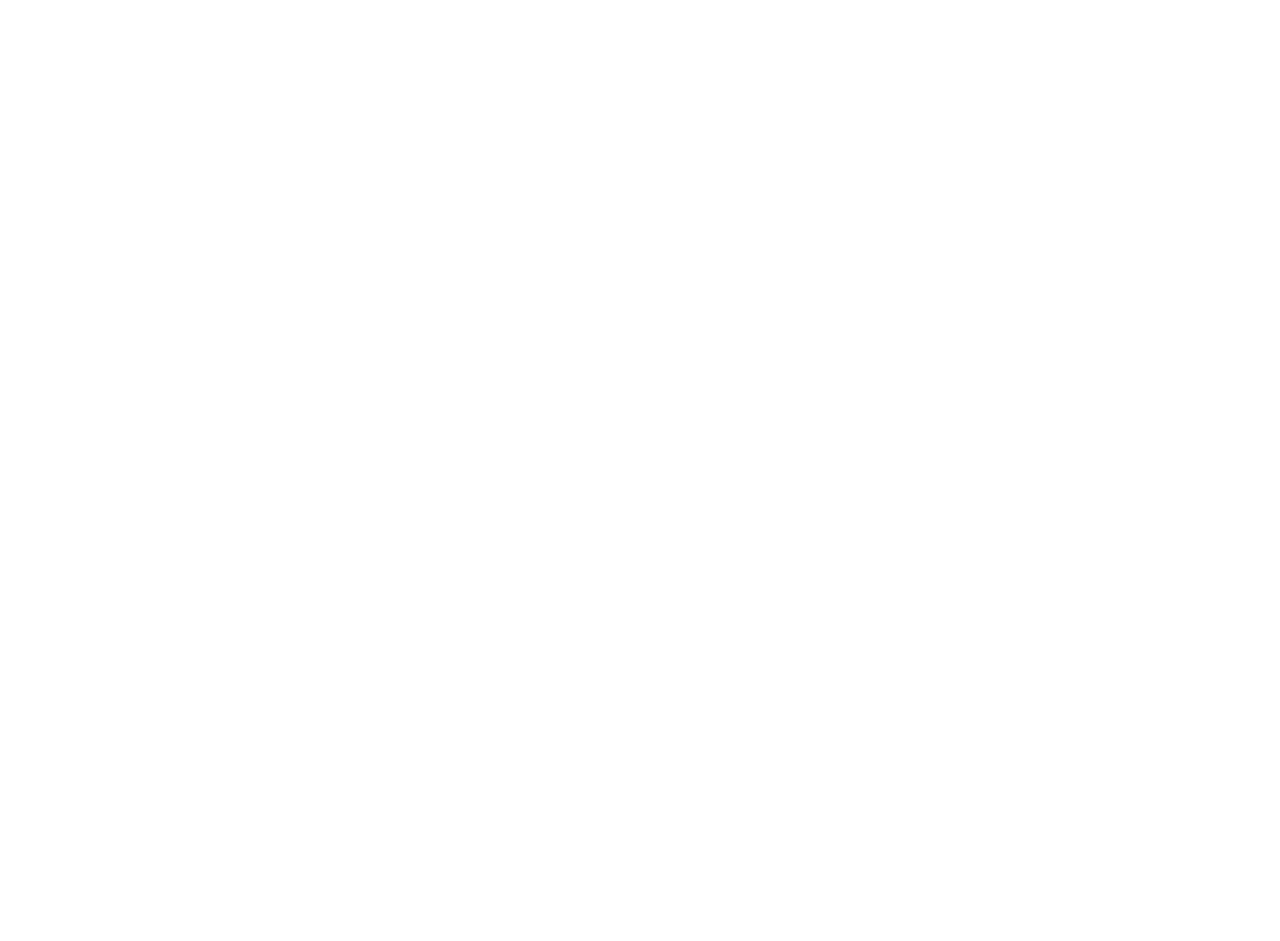
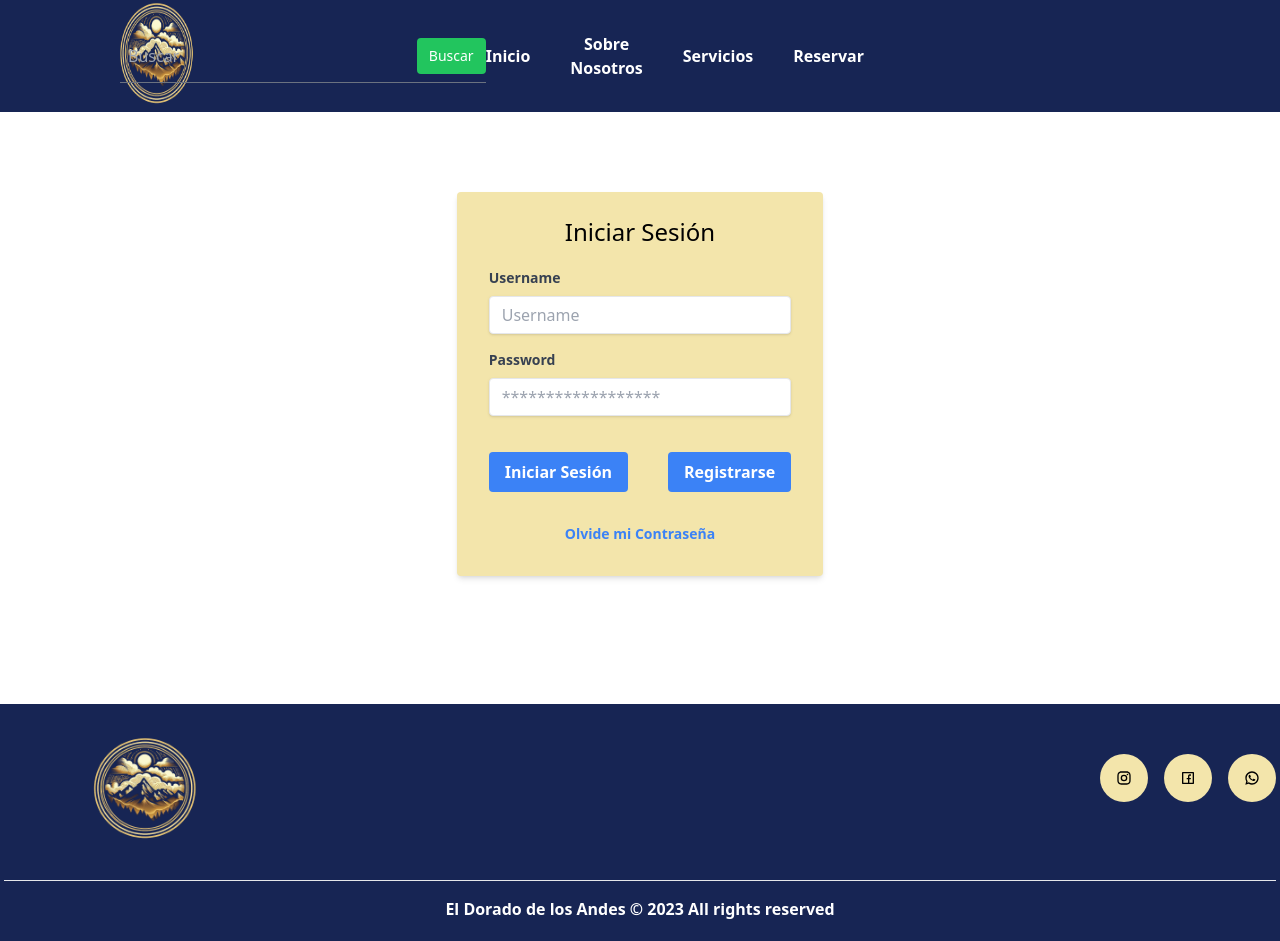
Before and after one commit to Ochoaadev/HotelCity-Front, a React (Vite) app: page /Login in a window 1280 px wide. Before the commit this address had no page. Before the commit the page ends 800 px from the top, so only its background shows below. Built offline with nearby package versions, Linux system fonts and the light colour scheme.

Commit message:
Corrigiendo ruta

```diff
--- a/src/App.jsx
+++ b/src/App.jsx
@@ -9,6 +9,7 @@
 import UpProvider from "./contexts/UpProvider";
 import ProtectedRoute from "./ProtecRoutes";
 import { AuthProvider, useAuth } from "./contexts/AuthProvider";
+import Login from "./routes/Login"
 function App() {
   return (
     <>
@@ -17,7 +18,8 @@
           <UpProvider>
             <Routes>
               <Route path="/" element={<Info />} />
-              <Route path="/Register" element={<Register />} />
+              <Route path="/Registro" element={<Register />} />
+              <Route path="/Login" element ={<Login/>} />
               {/* //Faltan los permisos */}
             </Routes>
           </UpProvider>
--- a/src/routes/Login.jsx
+++ b/src/routes/Login.jsx
@@ -2,6 +2,7 @@
 import Header from '../components/Header'
 import Footer from '../components/Footer'
 import { Link } from "react-router-dom";
+
 
 const Login = () => {
 
```
